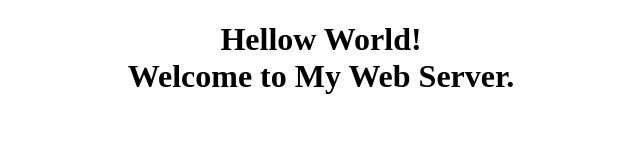
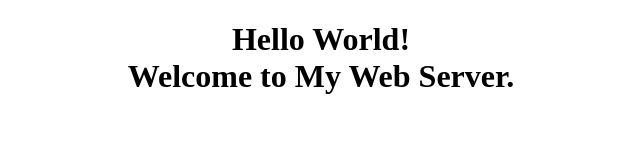
Before and after one commit to gsmith4489-zz/LearnHTML, a plain HTML site: page MySample.html in a window 1280 px wide. Shown: the whole page, without its empty margins (319-959 px from the left). Drawn offline with Linux system fonts and the light colour scheme.

Commit message:
Fixed spelling

```diff
--- a/MySample.html
+++ b/MySample.html
@@ -5,7 +5,7 @@
         <title>Hello World!</title>
     </head>
     <body>
-        <h1 style="text-align:center;">Hellow World!<br>
+        <h1 style="text-align:center;">Hello World!<br>
             Welcome to My Web Server.</h1>
 
     </body>
```
